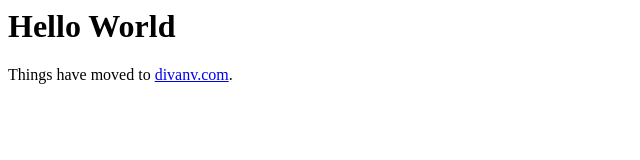
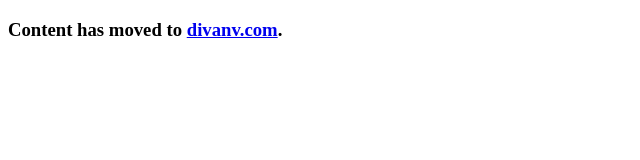
Before and after one commit to divanvisagie/redirector, a plain HTML site: page docs/index.html in a window 1280 px wide. Shown: the whole page, without its empty margins (0-640 px from the left). Drawn offline with Linux system fonts and the light colour scheme.

Commit message:
Update index.html

```diff
--- a/docs/index.html
+++ b/docs/index.html
@@ -1,8 +1,11 @@
+<!DOCTYPE html>
 <html>
   <head>
+    <meta http-equiv="refresh" content="7; url='https://divanv.com'" />
   </head>
   <body>
-     <h1>Hello World</h1>
-     <p>Things have moved to <a href="https://divanv.com">divanv.com</a>.</p>
+    <h3>
+      <p>Content has moved to <a href="https://divanv.com">divanv.com</a>.</p>
+    </h3>
   </body>
 </html>
```
